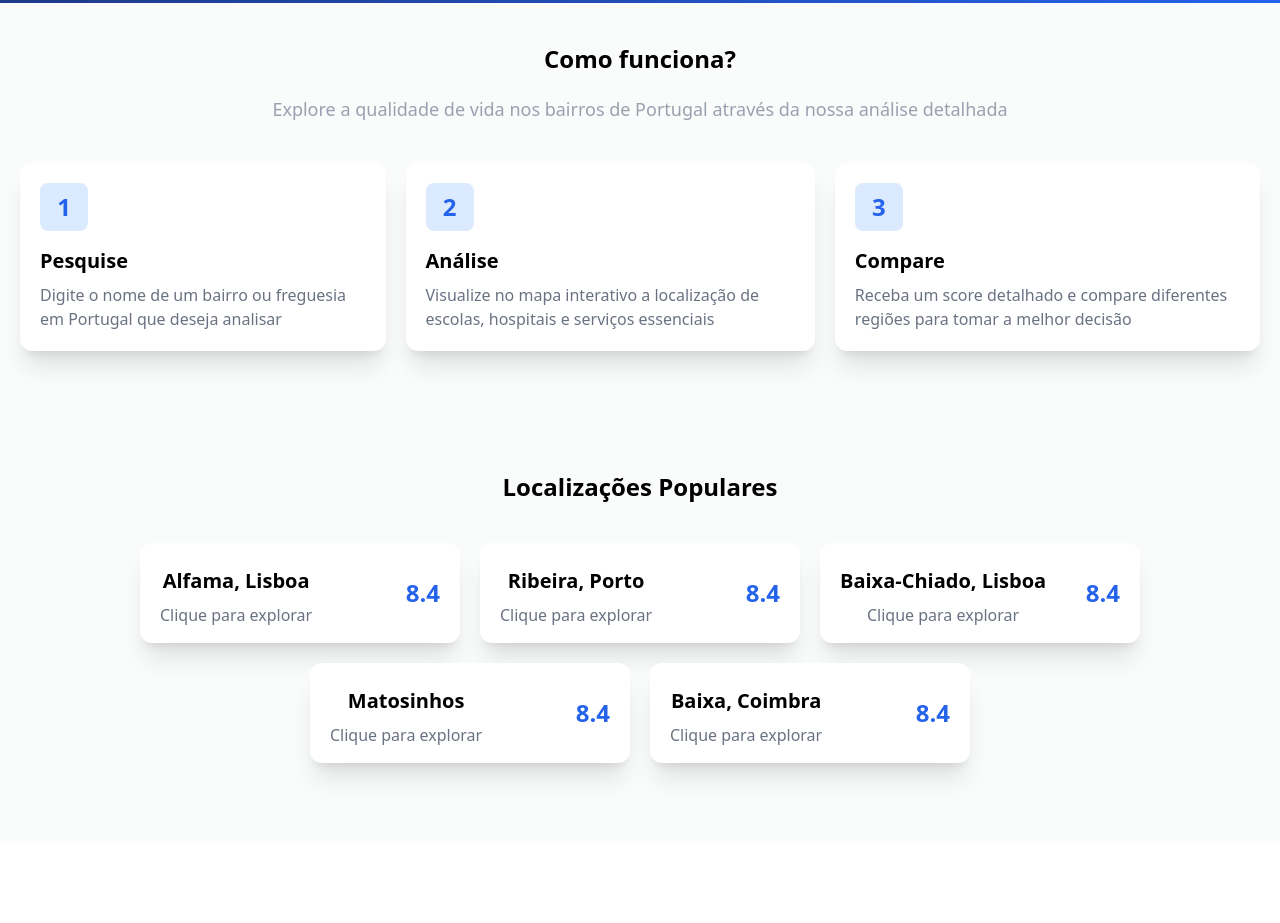
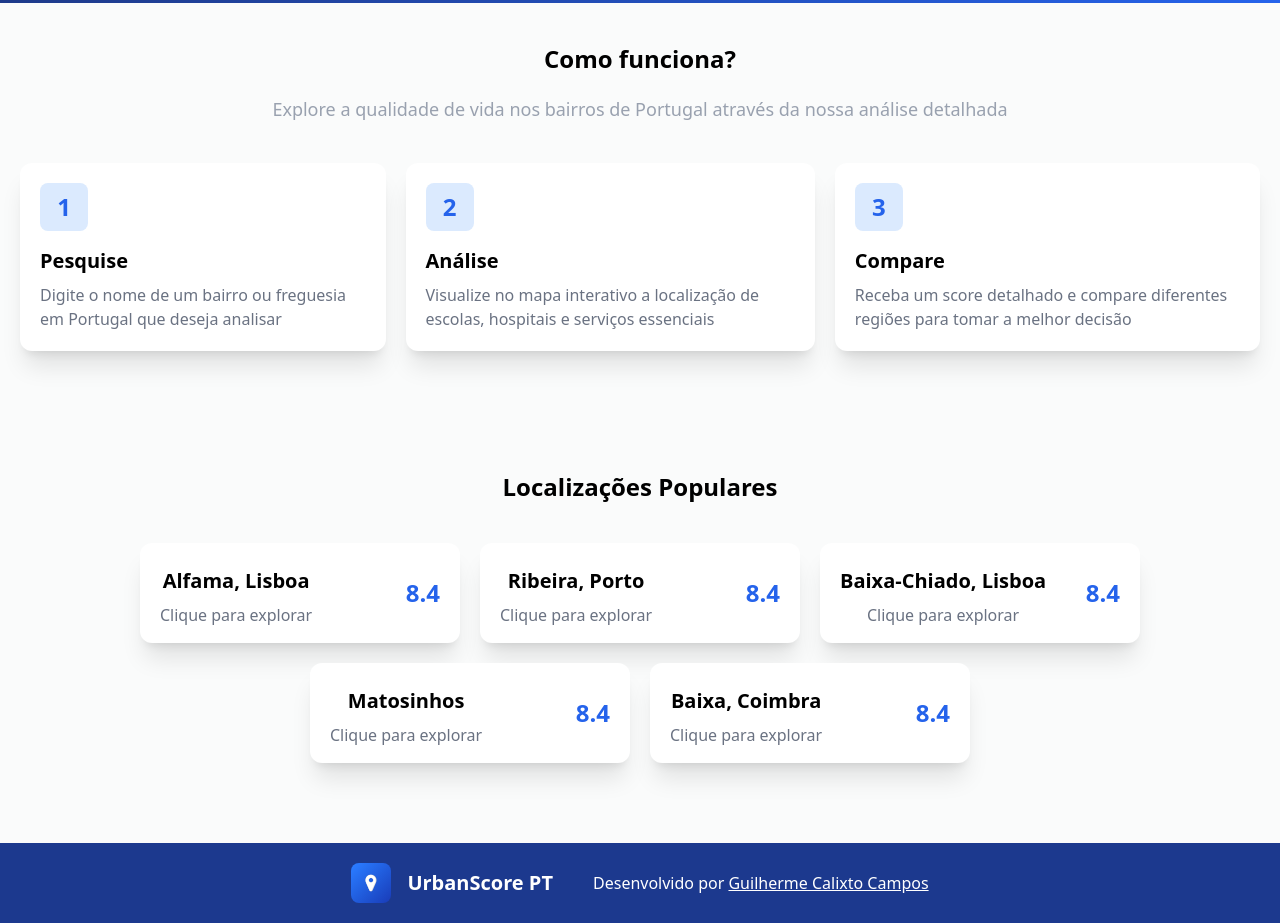
Before and after one commit to guilherme-calixtocampos/UrbanScore-PT, a plain HTML site: page index.html in a window 1280 px wide. Shown: the part 665-1588 px from the top of the page. Before the commit the page ends 1508 px from the top, so only its background shows below. Drawn offline with nearby package versions, Linux system fonts and the light colour scheme.

Commit message:
adiciona footer

```diff
--- a/index.html
+++ b/index.html
@@ -149,8 +149,14 @@
             </li>
         </ul>
     </section>
-    <footer>
-
+    <footer class="mx-auto px-4 py-4 flex items-center flex-col md:justify-center md:flex-row md:p-5 md:gap-10 gap-4 bg-blue-900 text-white">
+        <div class="flex flex-row items-center gap-4">
+            <img src="img/arrows.png" alt="Simbolo de ponto de localização" class="bg-gradient-to-br from-blue-500 to-blue-800 p-2 rounded-lg">
+            <h4 class="text-xl font-bold">UrbanScore PT</h4>
+        </div>
+        <div>
+            <p class="">Desenvolvido por <a href="www.linkedin.com/in/guilherme-calixto-campos" class="underline">Guilherme Calixto Campos</a></p>
+        </div>
     </footer>
     <script>
         const menuBtn = document.getElementById("menuBtn")
```
